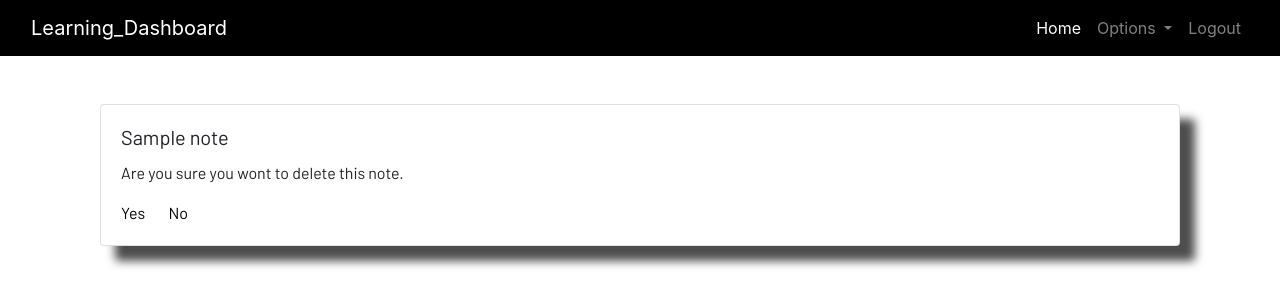
After one commit to ShahemNezamEddin/Learning-dashboard, a Django app: page /delete_note_confirm/1 in a window 1280 px wide. The commit adds this page. Shown: the top 307 px of the page. Run offline with Django 3.2, Linux system fonts and the light colour scheme; a user stored in the database is signed in; tables that the repository leaves empty hold one stand-in row (values such as "Sample post"); some libraries are stand-ins or nearby versions; some web fonts are replaced.

Commit message:
Add delete note confirmation page template urls views #19

```diff
--- /dev/null
+++ b/Dashboar/templates/dashboard/delete_note_confirm.html
@@ -0,0 +1,20 @@
+{% extends 'dashboard/base.html' %}
+{% load static %}
+{% load crispy_forms_tags %}
+{% block content %}
+<div class="container">
+    <div class="col-md-12">
+
+        <div class="card">
+            <div class="card-body">
+              <h5 class="card-title">{{note.title}}</h5>
+              <p class="card-text">Are you sure you wont to delete this note.</p>
+              <a href="{% url 'delete-note' note.id %}" class="card-link">Yes</a>
+              <a href="{% url 'notes' %}" class="card-link">No</a>
+            </div>
+          </div>
+    </div>
+</div>
+<br><br>
+
+{% endblock content %}
--- a/Dashboar/templates/dashboard/note_detail.html
+++ b/Dashboar/templates/dashboard/note_detail.html
@@ -7,7 +7,7 @@
                 <div class="card">
                     <div class="card-header">{{note.title}}</div>
                     <div class="card-body">{{note.description}}</div>
-                    <div class="card-footer mt-auto "><a href="{% url 'delete-note' note.id %}">
+                    <div class="card-footer mt-auto "><a href="{% url 'delete-note-confirm' note.id %}">
                         <i class="fa fa-trash fa-2x"></i></a>
                     </div>
                 </div>
--- a/Dashboar/templates/dashboard/notes.html
+++ b/Dashboar/templates/dashboard/notes.html
@@ -10,7 +10,7 @@
                     <a href="{% url 'note-detail' note.id %}">
                         <div class="card-header">{{note.title}}</div>
                         <div class="card-body">{{note.description|slice:"0:100"}}</div>
-                        <div class="card-footer mt-auto "><a href="{% url 'delete-note' note.id %}">
+                        <div class="card-footer mt-auto "><a href="{% url 'delete-note-confirm' note.id %}">
                             <i class="fa fa-trash fa-2x"></i></a>
                         </div>
                      </a>
--- a/Dashboar/urls.py
+++ b/Dashboar/urls.py
@@ -6,6 +6,7 @@ urlpatterns = [
     path('notes', views.notes, name='notes'),
     path('delete_note/<int:pk>', views.delete_note, name='delete-note'),
     path('note_detail/<int:pk>', views.note_detail, name='note-detail'),
+    path('delete_note_confirm/<int:pk>', views.delete_note_confirm, name='delete-note-confirm'),
 
     path('homework', views.homework, name='homework'),
     path('update_homework/<int:pk>', views.update_homework, name='update-homework'),
--- a/Dashboar/views.py
+++ b/Dashboar/views.py
@@ -38,11 +38,16 @@ def delete_note(request, pk=None):
     messages.success(request, f"Note removed by {request.user.username} successfully!")
     return redirect("notes")
 
+@login_required
+def delete_note_confirm(request, pk=None):
+    note = Notes.objects.get(id=pk)
+    return render(request, "dashboard/delete_note_confirm.html", {"note": note})
+
 
 @login_required
 def note_detail(request, pk=None):
-        note = Notes.objects.get(id=pk)
-        return render(request, "dashboard/note_detail.html", {"note": note})
+    note = Notes.objects.get(id=pk)
+    return render(request, "dashboard/note_detail.html", {"note": note})
 
 
 # homework views.
```
